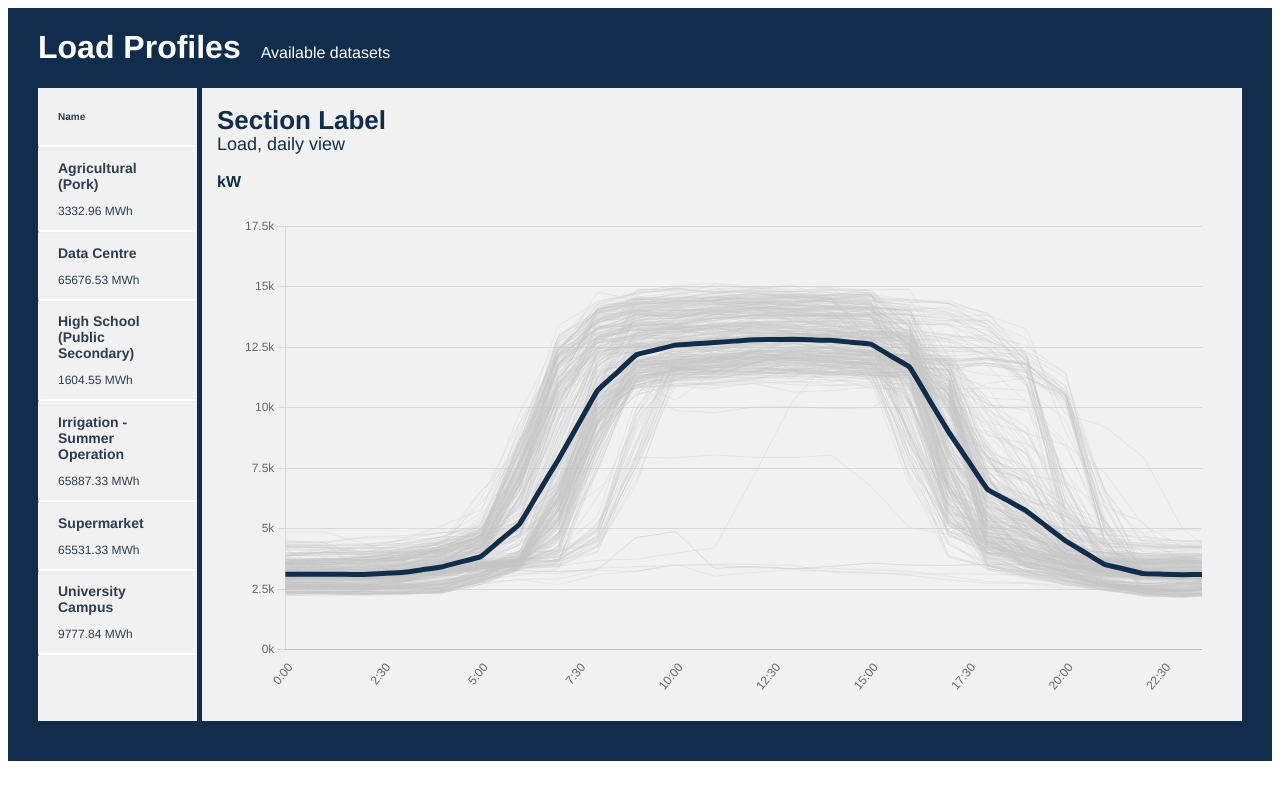
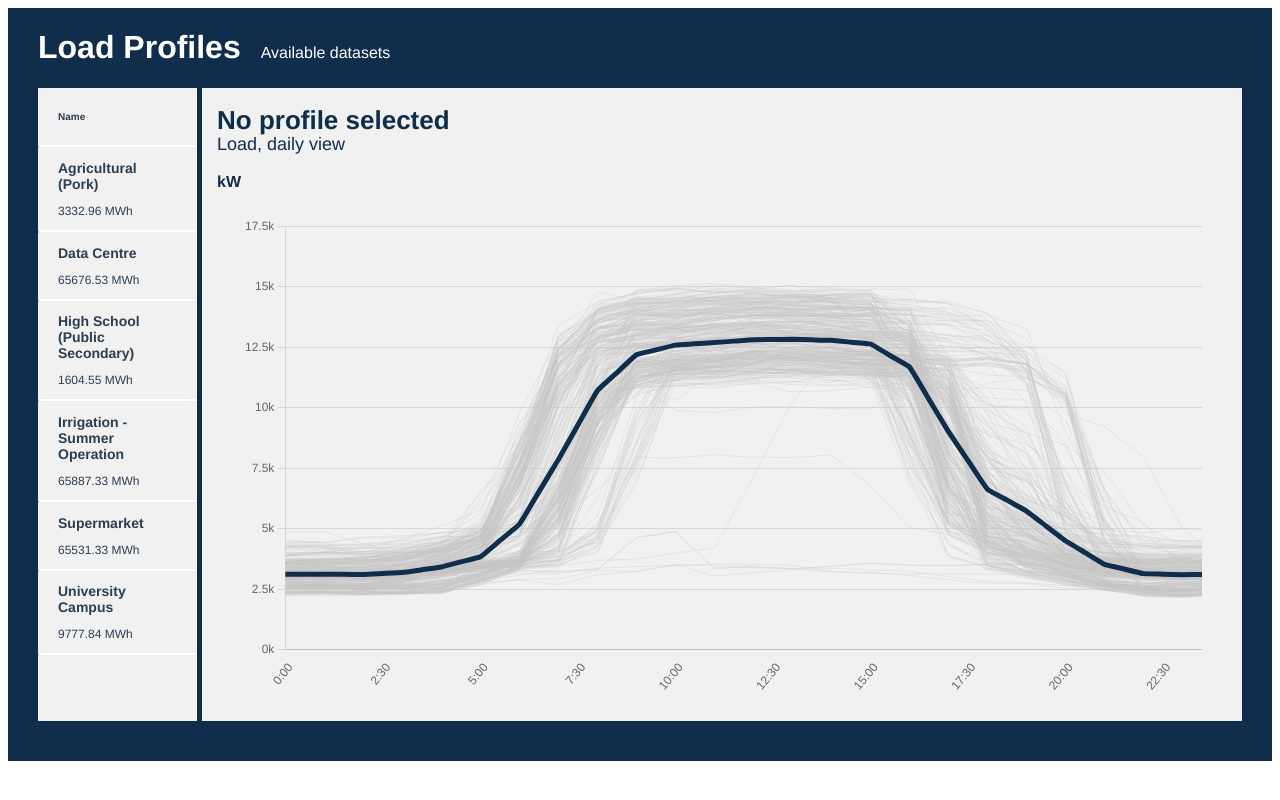
Before and after one commit to NandyanRen/data-visualizer, a Vue app: page / in a window 1280 px wide. Shown: the top 800 px of the page. Built offline with nearby package versions, Linux system fonts and the light colour scheme.

Commit message:
added clickable profiles

```diff
--- a/src/views/Dashboard.vue
+++ b/src/views/Dashboard.vue
@@ -8,20 +8,30 @@
       <div class="profileList">
         <h6>Name</h6>
         <hr />
-        <div
-          v-for="profile in profiles"
-          :key="profile">
+        <div class="profile"
+          v-for="profile in profiles" @click="loadProfile(profile)"
+          :key="profile" :name="profile.name">
                   <h2>{{profile.name}}</h2>
                   <p>{{profile.value +' MWh'}}</p>
                   <hr />
-            </div>
+      </div>
       </div>
       <div class="rightSection">
         <div class="rightSectionHeader">
-          <h1>Section Label</h1>
-          <p>Load, daily view</p>
-          <h3>kW</h3>
+          <div class="sectionLabel">
+            <h1>{{ profileName }}</h1>
+            <p>Load, daily view</p>
+            <h3>kW</h3>
+          </div>
         </div>
+        <!-- <h2>{{ season }}</h2>
+        <select v-model="season">
+          <option value="" selected>Show all seasons</option>
+          <option value="su">Summer</option>
+          <option value="au">Autumn</option>
+          <option value="wi">Winter</option>
+          <option value="sp">Spring</option>
+        </select> -->
         <ChartSection />
       </div>
 
@@ -39,12 +49,21 @@ export default {
   data(){
     return {
       profiles,
+      season: "",
+      profileName: "No profile selected",
     }
   },
 
   components: {
     ChartSection,
   },
+
+  methods: {
+      loadProfile(profile) {
+      this.profileName = profile.name;
+    },
+  },
+
 }
 </script>
 
@@ -100,6 +119,10 @@ hr {
 
 }
 
+.profile {
+  cursor: pointer;
+}
+
 .rightSection{
   background-color: #F1F1F1;
   padding: 0px 15px 0px 15px;
```
